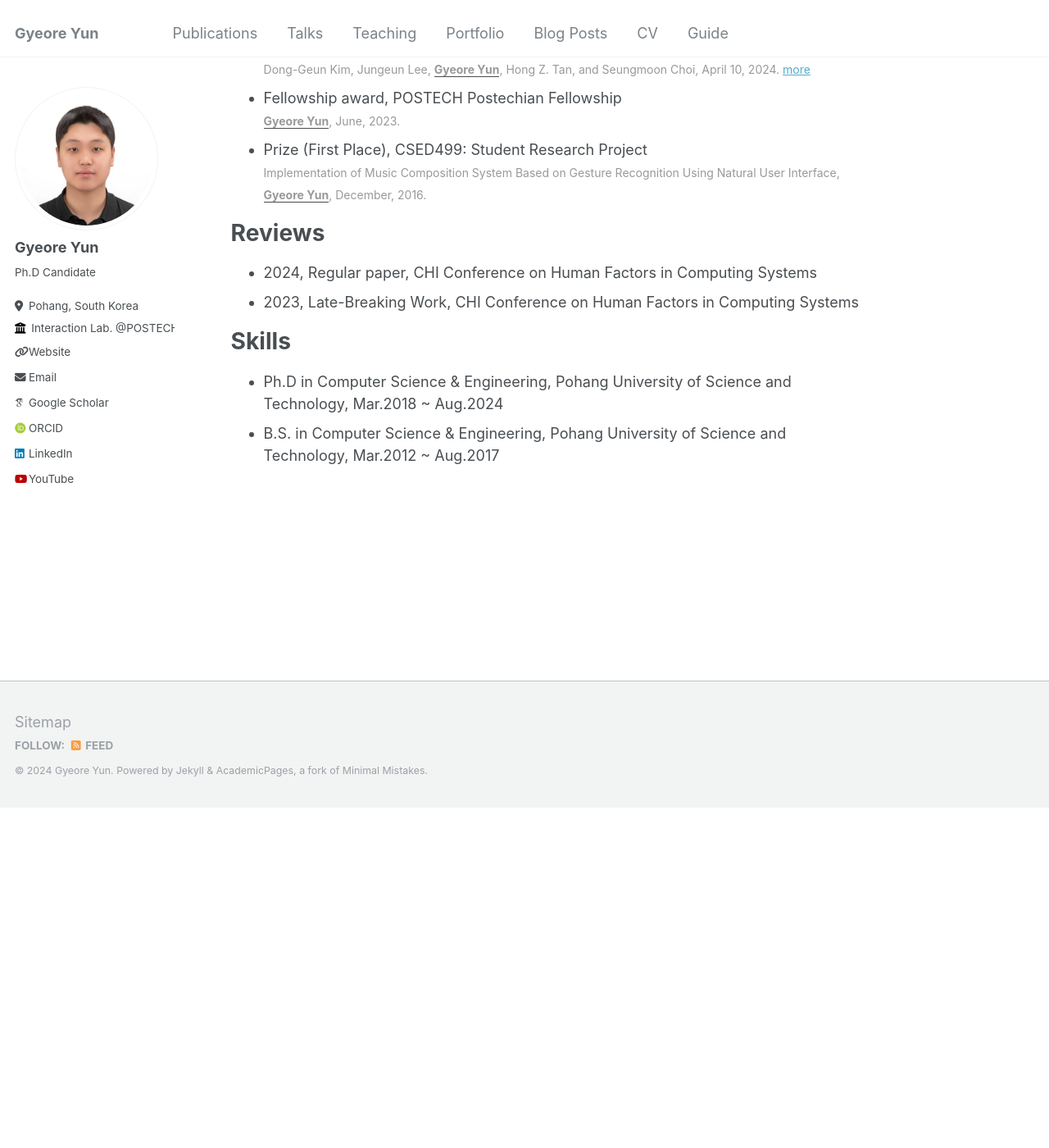
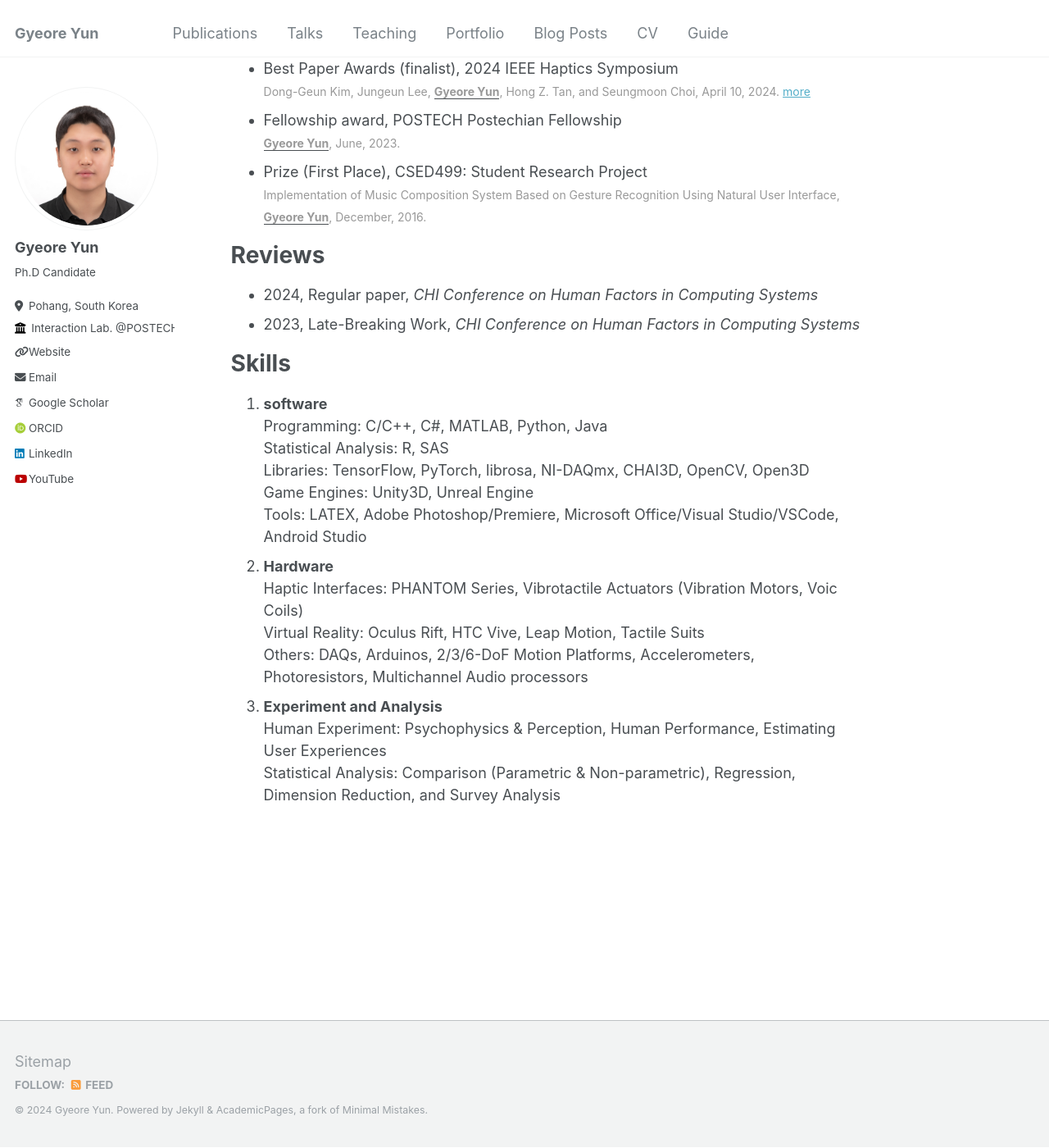
Before and after one commit to GyeoreYun/GyeoreYun.github.io, a Jekyll site: the page built from _pages/about.md, in a window 1280 px wide and 1400 px high, scrolled down 1254 px. Shown: the whole window at 82% size. Built offline with Jekyll 4.4.1, drawn with Linux system fonts in a browser that asks for light colours; some web fonts are replaced; before the commit the page ends 2240 px from its top, so only the background shows below that; some of the changed text lies outside the part shown.

Commit message:
Update about.md

```diff
--- a/_pages/about.md
+++ b/_pages/about.md
@@ -20,11 +20,11 @@
 Selected Papers
 ======
 1. Effects of Contact Force on Vibrotactile Perceived Intensity Across the Upper Body
-<span style="color:#999999; font-size: 14px"><u><b>Gyeore Yun</b></u>, Minjae Mun, Jungeun Lee, Dong-Geun Kim, Hong Z Tan, Seungmoon Choi, CHI &#039;23: Proceedings of the 2023 CHI Conference on Human Factors in Computing Systems. [more](/publication/2023-04-19-Generating)</span>
+<span style="color:#999999; font-size: 14px"><u><b>Gyeore Yun</b></u>, Minjae Mun, Jungeun Lee, Dong-Geun Kim, Hong Z Tan, and Seungmoon Choi, _CHI &#039;23: Proceedings of the 2023 CHI Conference on Human Factors in Computing Systems_. [more](/publication/2023-04-19-Generating)</span>
 2. Improving Viewing Experiences of First-Person Shooter Gameplays with Automatically-Generated Motion Effects
-<span style="color:#999999; font-size: 14px"><u><b>Gyeore Yun</b></u>, Hyoseung Lee, Sangyoon Han, and Seungmoon Choi, CHI &#039;21: Proceedings of the 2021 CHI Conference on Human Factors in Computing Systems. [more](/publication/2021-05-07-Improving)</span>
+<span style="color:#999999; font-size: 14px"><u><b>Gyeore Yun</b></u>, Hyoseung Lee, Sangyoon Han, and Seungmoon Choi, _CHI &#039;21: Proceedings of the 2021 CHI Conference on Human Factors in Computing Systems_. [more](/publication/2021-05-07-Improving)</span>
 3. Seamless Phantom Sensation Moving Across a Wide Range of Body
-<span style="color:#999999; font-size: 14px"><u><b>Gyeore Yun</b></u>, Seungjae Oh, and Seungmoon Choi, 2019 IEEE World Haptics Conference (WHC). [more](/publication/2019-07-09-Seamless)</span>
+<span style="color:#999999; font-size: 14px"><u><b>Gyeore Yun</b></u>, Seungjae Oh, and Seungmoon Choi, _Proceedings of the 2019 IEEE World Haptics Conference (WHC)_. [more](/publication/2019-07-09-Seamless)</span>
 
 Registered Patents
 ======
@@ -48,10 +48,21 @@
 
 Reviews
 ======
-* 2024, Regular paper, CHI Conference on Human Factors in Computing Systems
-* 2023, Late-Breaking Work, CHI Conference on Human Factors in Computing Systems
+* 2024, Regular paper, _CHI Conference on Human Factors in Computing Systems_
+* 2023, Late-Breaking Work, _CHI Conference on Human Factors in Computing Systems_
 
 Skills
 ======
-* Ph.D in Computer Science & Engineering, Pohang University of Science and Technology, Mar.2018 ~ Aug.2024
-* B.S. in Computer Science & Engineering, Pohang University of Science and Technology, Mar.2012 ~ Aug.2017
+1. <b>software</b>
+   Programming: C/C++, C#, MATLAB, Python, Java
+   Statistical Analysis: R, SAS
+   Libraries: TensorFlow, PyTorch, librosa, NI-DAQmx, CHAI3D, OpenCV, Open3D
+   Game Engines: Unity3D, Unreal Engine
+   Tools: LATEX, Adobe Photoshop/Premiere, Microsoft Office/Visual Studio/VSCode, Android Studio
+2. <b>Hardware</b>
+Haptic Interfaces: PHANTOM Series, Vibrotactile Actuators (Vibration Motors, Voic Coils)
+Virtual Reality: Oculus Rift, HTC Vive, Leap Motion, Tactile Suits
+Others: DAQs, Arduinos, 2/3/6-DoF Motion Platforms, Accelerometers, Photoresistors, Multichannel Audio processors
+3. <b>Experiment and Analysis</b>
+Human Experiment: Psychophysics & Perception, Human Performance, Estimating User Experiences
+Statistical Analysis: Comparison (Parametric & Non-parametric), Regression, Dimension Reduction, and Survey Analysis
```
